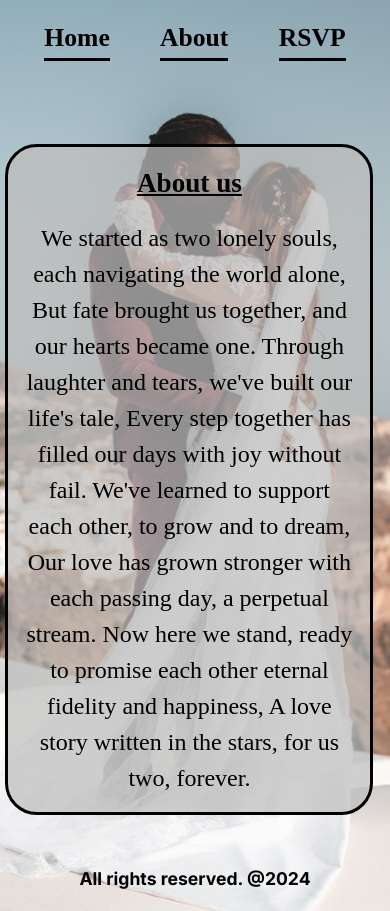
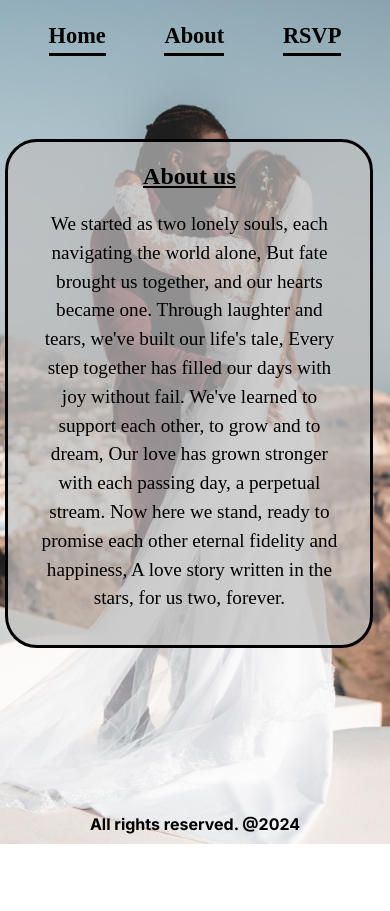
Before and after one commit to Owale128/weddingPage, a Next.js app: page /about in a window 390 px wide. After the commit the page ends 844 px from the top, so only its background shows below. Built offline with nearby package versions, Linux system fonts and the light colour scheme.

Commit message:
Styled some more and also fixed import paths for keyframes

```diff
--- a/src/app/about/page.tsx
+++ b/src/app/about/page.tsx
@@ -4,8 +4,10 @@ import React from 'react'
 const AboutPage = () => {
   return (
   <div className={style.container}>
+    <div className={style.txtContainer}>
+
+    <h1>About us</h1>
       <p>
-          <h1>About us</h1>
             We started as two lonely souls, each navigating the world alone,
             But fate brought us together, and our hearts became one.
             Through laughter and tears, we've built our life's tale,
@@ -16,6 +18,7 @@ const AboutPage = () => {
             Now here we stand, ready to promise each other eternal fidelity and happiness,
             A love story written in the stars, for us two, forever.
       </p>
+    </div>
   </div>
   )
 }
--- a/src/app/sass/About.module.scss
+++ b/src/app/sass/About.module.scss
@@ -1,14 +1,24 @@
-@import 'keyframes.module.scss';
+@import '_keyframes.module.scss';
 
 .container {
     display: flex;
     align-items: end;
     flex-direction: column;
-    padding: 4rem 10rem 0 0;
+    padding: 7rem 10rem 0 0;
     animation: pop-up 0.5s ease-out forwards;
 
+    .txtContainer {
+
+        width: 28rem;
+        padding: 1rem;
+        text-align: center;
+        font-family: cursive;
+        border-radius: 2rem;
+        border: 0.2rem solid black;
+        background-color: rgba(190, 190, 190, 0.715);
+
         h1 {
-        font-size: 1.7rem;
+            font-size: 1.5rem;
             font-weight: bold;
             font-family: cursive;
             margin: 0 auto 1rem;
@@ -16,14 +26,8 @@
         }
 
         p {
-        width: 30rem;
-        padding: 2rem;
-        font-size: 1.5rem;
-        text-align: center;
-        border-radius: 2rem;
-        border: 0.2rem solid black;
-        font-family: cursive;
-        background-color: rgba(190, 190, 190, 0.715);
+        font-size: 1.2rem;
+    }
 }
 }
 
@@ -32,12 +36,15 @@
         padding: 4rem 0.7rem 2rem 0;
         align-items: center;
 
+        .txtContainer{
+            width: 23rem;
+
             h1 {
-                margin: 0 auto 1rem;
+                margin: 0 auto;
             }
             p {
                 padding: 1rem;
-            width: 23rem;
             }
         }
     }
+}
--- a/src/app/sass/Footer.module.scss
+++ b/src/app/sass/Footer.module.scss
@@ -1,7 +1,7 @@
 .footer {
-    padding: 1.2rem;
+    padding: 0.5rem;
     text-align: center;
-    font-size: 1.1rem;
+    font-size: 1rem;
     font-weight: bold;
     // background-color: #aeaeae;
 }
--- a/src/app/sass/Header.module.scss
+++ b/src/app/sass/Header.module.scss
@@ -10,7 +10,7 @@
         a {
             color: black;
             font-weight: bold;
-            font-size: 1.6rem;
+            font-size: 1.4rem;
             text-decoration: none;
             border-bottom: 0.2rem solid black;
             transition: 0.1s ease-in;
--- a/src/app/sass/Home.module.scss
+++ b/src/app/sass/Home.module.scss
@@ -1,17 +1,17 @@
-@import 'keyframes.module.scss';
+@import '_keyframes.module.scss';
 
 .container {
     display: flex;
     align-items: end;
-    padding-top: 8rem;
-    margin-right: 2rem;
+    padding-top: 5rem;
+    margin-right: 6rem;
     flex-direction: column;
     animation: pop-up 0.5s ease-out forwards;
 
     main {
-        width: 40rem;
+        width: 33rem;
         margin: 2rem;
-        padding: 3rem;
+        padding: 1rem;
         text-align: center;
         border-radius: 2rem;
         font-family: cursive;
@@ -19,17 +19,18 @@
         background-color: rgba(190, 190, 190, 0.715);
 
         h1 {
-            font-size: 1.7rem;
+            font-size: 1.5rem;
             font-weight: bold;
         }
 
         p {
-            margin: 2rem 0;
-            font-size: 1.5rem;
+            margin: 1rem 0;
+            font-size: 1.3rem;
         }
 
         h3 {
-            font-size: 1.5rem;
+            font-size: 1.2rem;
+            font-weight: bold;
         }
     }
 }
@@ -37,7 +38,7 @@
 @media screen and (max-width: 47.94rem) {
 
     .container {
-        padding-top: 6rem;
+        padding-top: 9rem;
         margin-right: 0.6rem;
 
         main {
--- a/src/app/sass/Rsvp.module.scss
+++ b/src/app/sass/Rsvp.module.scss
@@ -1,4 +1,4 @@
-@import 'keyframes.module.scss';
+@import '_keyframes.module.scss';
 
 .container {
     display: flex;
@@ -16,7 +16,7 @@
     }
 
     .form {
-      padding: 2rem;
+      padding: 1.5rem;
       text-align: left;
       border-radius: 1rem;
       display: inline-block;
@@ -29,7 +29,7 @@
 
       label {
         display: block;
-        font-size: 1.3rem;
+        font-size: 1.1rem;
         font-weight: bold;
         font-family: cursive;
       }
@@ -37,7 +37,7 @@
       input {
         width: 17rem;
         padding: 0.3rem;
-        font-size: 1.5rem;
+        font-size: 1.2rem;
         margin-top: 0.3rem;
       }
     }
@@ -48,7 +48,7 @@
       display: block;
       cursor: pointer;
       margin: 1rem auto;
-      font-size: 1.4rem;
+      font-size: 1rem;
       font-family: cursive;
       border-radius: 0.5rem;
       padding: 0.4rem 1rem;
@@ -63,6 +63,7 @@
 
   @media screen and (max-width: 47.9375rem) {
     .container {
+      padding-top: 9rem;
       margin-right: 1.8rem;
     }
   }
```
Lines whose indentation alone changed are shown as unchanged.
